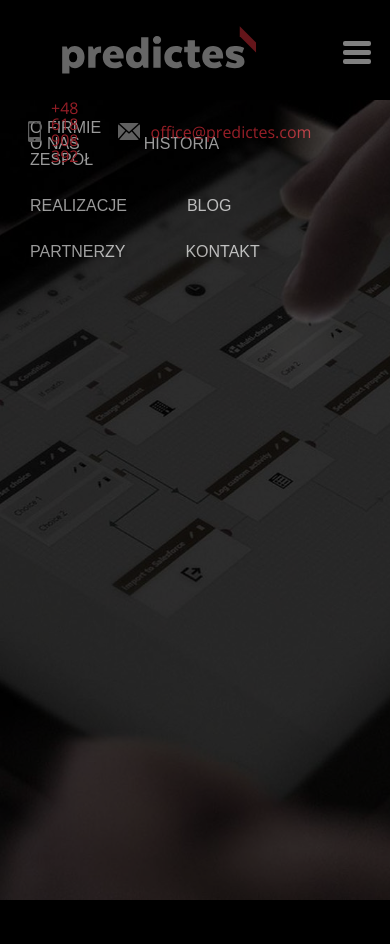
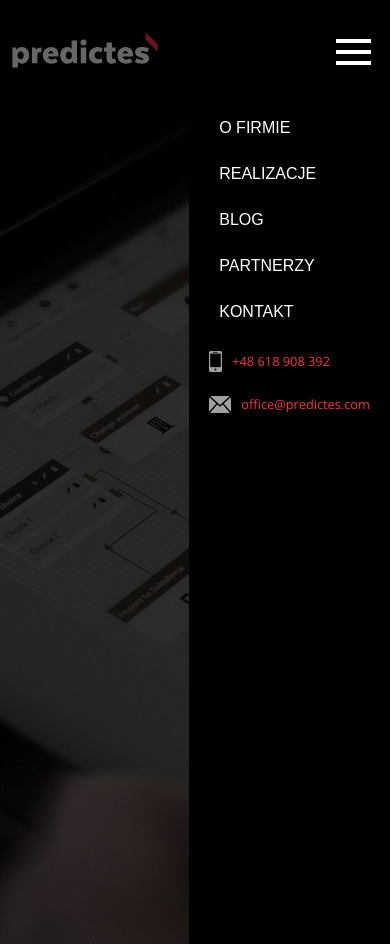
Before and after one commit to Maciex777/Responsive_menu, a plain HTML site: page index.html in a window 390 px wide. Both pictures are taken after a click on the link 356 px from the left and 65 px from the top of the page. Before the commit the page ends 900 px from the top, so only its background shows below. Drawn offline with Linux system fonts and the light colour scheme; a web font is replaced by a local one.

Commit message:
Update style.css

```diff
--- a/assets/css/style.css
+++ b/assets/css/style.css
@@ -13,12 +13,16 @@
 	font-style: normal;
 }
 
+html, body{
+	height: 100%;
+}
+
 body{
 	background-color: #000;
 }
 
 header{
-	padding-left: 15%;
+	padding-left: 13%;
 }
 header, #logo{
 	float: left;
@@ -27,53 +31,6 @@ header, #logo{
 }
 #logo img{
 	width: 200px;
-}
-
-#menu{
-	float: right;
-	padding-right: 15%;
-	display: flex;
-	flex-direction: column;
-}
-
-#toggle {
-	position:absolute;
-	top:50px;
-	right:5%;
-	display: none;
-	width: 28px;
-	height: 30px;
-	z-index:6;
-}
-#toggle span:after,
-#toggle span:before {
-	content: "";
-	position: absolute;
-	left: 0;
-	top: -9px;
-}
-#toggle span:after{
-	top: 9px;
-}
-#toggle span {
-	position: relative;
-	display: block;
-}
-#toggle span,
-#toggle span:after,
-#toggle span:before {
-	width: 100%;
-	height: 5px;
-	background-color:grey;
-	-webkit-transition: all 0.3s;
-	-o-transition: all 0.3s;
-	transition: all 0.3s;
-	-webkit-backface-visibility: hidden;
-	backface-visibility: hidden;
-	border-radius: 2px;
-}
-#toggle.on + #menu {
-	display:block;
 }
 
 nav{
@@ -99,6 +56,37 @@ nav ul li a:hover{
 	color: #f93240;
 }
 
+.dropdown{
+	position: relative;
+}
+.dropdown-content{
+  display: none;
+  position: absolute;
+  background-color: #fff;
+  min-width: 120px;
+  z-index: 1;
+	border-top: 5px solid #f93240;
+	margin-top: 15px;
+	padding: 15px 0 20px 10px;
+}
+.dropdown:hover .dropdown-content{
+  display: block;
+}
+.dropdown-content a{
+	color: #000;
+	display: block;
+	padding: 10px;
+	font-family: 'OpenSans-Regular', sans-serif;
+	text-transform: none;padding: 15px 0;
+}
+
+#menu{
+	float: right;
+	padding-right: 13%;
+	display: flex;
+	flex-direction: column;
+	z-index: 5;
+}
 #menu_contact{
 	display: flex;
 	align-items: center;
@@ -118,14 +106,92 @@ nav ul li a:hover{
 	padding-right: 10px;
 }
 
+/* toggle menu */
+#toggle {
+	position:absolute;
+	top:50px;
+	right:5%;
+	display: none;
+	width: 35px;
+	height: 30px;
+	z-index:6;
+}
+#toggle span:after,
+#toggle span:before {
+	content: "";
+	position: absolute;
+	left: 0;
+	top: -11px;
+}
+#toggle span:after{
+	top: 11px;
+}
+#toggle span {
+	position: relative;
+	display: block;
+}
+#toggle span,
+#toggle span:after,
+#toggle span:before {
+	width: 100%;
+	height: 4px;
+	background-color:#fff;
+	-webkit-transition: all 0.3s;
+	-o-transition: all 0.3s;
+	transition: all 0.3s;
+	-webkit-backface-visibility: hidden;
+	backface-visibility: hidden;
+}
+#toggle.on + #menu {
+	display:block;
+	transition: opacity .7s;
+	-webkit-animation: fadeIn .7s;
+	animation: fadeIn .7s;
+}
+#toggle.on + #menu ul li:first-child {
+	-webkit-animation: fadeIn 1s;
+	animation: fadeIn 1s;
+}
+#toggle.on + #menu ul li:nth-child(2) {
+	-webkit-animation: fadeIn 1.2s;
+	animation: fadeIn 1.2s;
+}
+#toggle.on + #menu ul li:nth-child(3) {
+	-webkit-animation: fadeIn 1.4s;
+	animation: fadeIn 1.4s;
+}
+#toggle.on + #menu ul li:nth-child(4) {
+	-webkit-animation: fadeIn 1.6s;
+	animation: fadeIn 1.6s;
+}
+#toggle.on + #menu ul li:nth-child(5) {
+	-webkit-animation: fadeIn 1.8s;
+	animation: fadeIn 1.8s;
+}
+
 #baner{
 	background: url("../img/baner.jpg") no-repeat;
 	background-size: cover;
 	background-position: 50% 50%;
-	height: 800px;
+	height: 100%;
+}
+
+/* Animations */
+@-webkit-keyframes fadeIn {
+	from { opacity: 0; }
+		to { opacity: 1; }
+}
+@keyframes fadeIn {
+	from { opacity: 0; }
+		to { opacity: 1; }
 }
 
 @media only screen and (max-width:1200px){
-	#toggle{ display:block; }
-	#menu{ display:none; }
+	#toggle, #menu_contact{ display:block; }
+	#menu{ display:none; padding-right: 0; margin-top: 100px; background-color: #000; position: absolute; right: 0; height: 100%;}
+	nav ul li{float:none;}
+	#menu_contact a{ font-size: .8rem; }
+	.dropdown-content{ position: relative; border-top:none; }
+	#logo img{ width: 150px; }
+	header{ padding-left: 10px; }
 }
```
